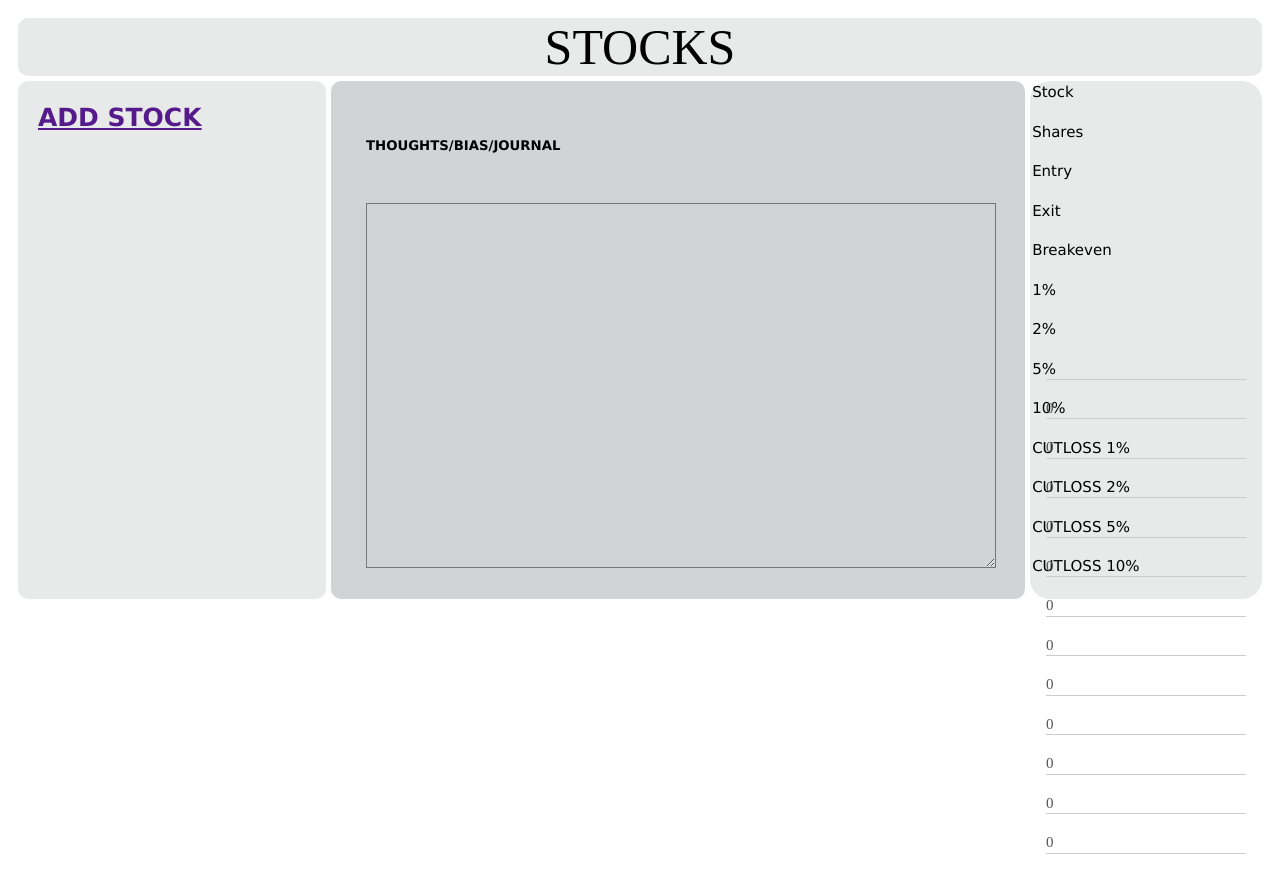
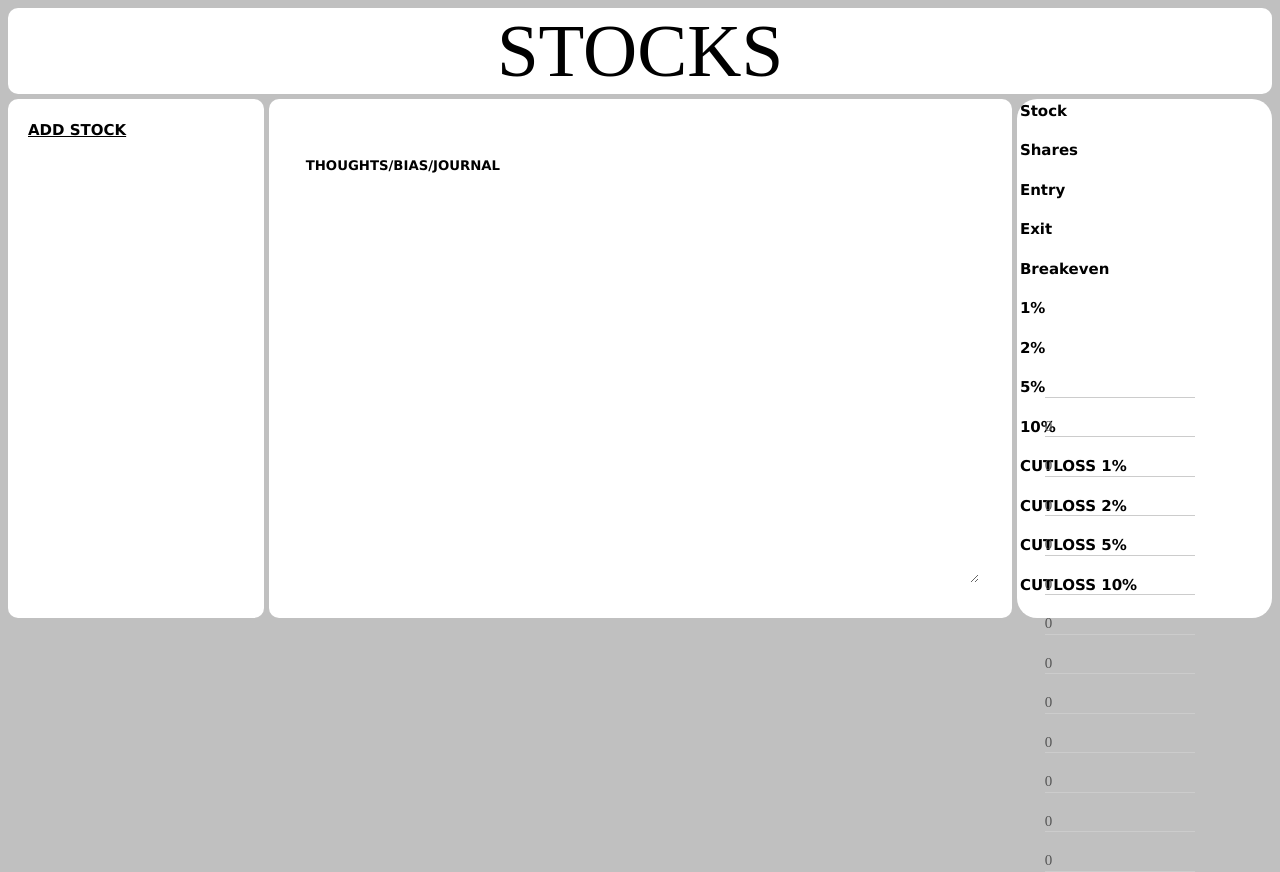
Before and after one commit to sabbaths/Stocks, a PHP site: page /stocks.php in a window 1280 px wide. Run offline with PHP 8.4, Linux system fonts and the light colour scheme; data that the repository does not hold is empty.

Commit message:
Add stock info gross and earning computations Change css to white and font colors

```diff
--- a/css/stocks.css
+++ b/css/stocks.css
@@ -4,11 +4,11 @@
 }
 
 .grid-item-1 > ul > li > a {
-
+  font-weight: bold;
 }
 
 body {
-  background-color: white;
+  background-color: silver;
 }
 
 .grid-item-1 { grid-area: menu; }
@@ -39,9 +39,9 @@ body {
 
 #header_title {
   color: black;
-  font-size: 50px;
+  font-size: 75px;
   text-align: center;
-  font-family: Aileron;
+  font-family: Simplifica;
   margin:0px;
 }
 
@@ -58,19 +58,17 @@ body {
     'menu main main main main right'
     'menu main main main main right';
   grid-gap: 5px;
-  /*background-color: #2196F3; */
-  grid-template-columns: 10% 60% 30;
-
-  padding: 10px;
+  background-color: silver;
+  grid-template-columns: 30% 40% 30;
 }
 
 .grid-item-4 {
-  background-color: #E8E9E9;
+  background-color: white;
   border-radius: 10px;
 }
 
 .grid-item-1 {
-  background-color: #E8E9E9;
+  background-color: white;
   border-radius: 10px;
 }
 
@@ -82,7 +80,7 @@ body {
 }
 
 .grid-item-2 {
-  background-color: #D1D3D4;
+  background-color: white;
   padding: 5%;
   border-radius: 10px;
 }
@@ -94,7 +92,7 @@ body {
 }
 
 .grid-item-3 {
-  background-color: #E8E9E9;
+  background-color: white;
   padding: 1%;
   border-radius: 20px;
 
@@ -103,6 +101,7 @@ body {
 .grid-item-3 > p{
   font-size: 15px;
   margin: 0;
+  font-weight: bold;
 
 }
 
@@ -120,16 +119,39 @@ body {
   padding: 10px 0px;
   position: relative;
   top: 50%;
-  width: 200px;
+  width: 150px;
 }
 
 #add_stock {
 	margin-left: 20px;
   margin-right:0px;
-  font-size: 25px;
+  font-size: 15px;
+  color: black;
 }
 
 #textarea_stock {
   width: 100%;
   height: 80%;
+    border-style: none;
+    border-color: Transparent;
+    overflow: auto;
 }
+
+.p_stock_info {
+
+}
+
+.span_gross {
+  color: black;
+  font-weight: bolder;
+}
+
+.span_loss {
+  font-weight: bolder;
+  color: red;
+}
+
+.span_earn {
+  font-weight: bolder;
+  color: green;
+}
--- a/stocks.php
+++ b/stocks.php
@@ -42,15 +42,15 @@
       <p>Shares</p><input id='input_shares' value=0 onfocusout='saveStockInfo()'>
       <p>Entry</p><input id='input_entry' value=0 onfocusout='compute()'>
       <p>Exit</p><input id='input_exit' value=0 onfocusout='saveStockInfo()'>
-      <p>Breakeven</p><input id='input_be' value=0 onfocusout='saveStockInfo()'>
-      <p>1%</p><input id='input_1' value=0 onfocusout='saveStockInfo()'>
-      <p>2%</p><input id='input_2' value=0 onfocusout='saveStockInfo()'>
-      <p>5%</p><input id='input_5' value=0 onfocusout='saveStockInfo()'>
-      <p>10%</p><input id='input_10' value=0 onfocusout='saveStockInfo()'>
-      <p>CUTLOSS 1%</p><input id='input_cl1' value=0 '>
-      <p>CUTLOSS 2%</p><input id='input_cl2' value=0 '>
-      <p>CUTLOSS 5%</p><input id='input_cl5' value=0 '>
-      <p>CUTLOSS 10%</p><input id='input_cl10' value=0 '>
+      <p class='p_stock_info' id='p_be'>Breakeven</p><input id='input_be' value=0 onfocusout='saveStockInfo()'>
+      <p class='p_stock_info' id='p_1'>1%</p><input id='input_1' value=0 onfocusout='saveStockInfo()'>
+      <p class='p_stock_info' id='p_2'>2%</p><input id='input_2' value=0 onfocusout='saveStockInfo()'>
+      <p class='p_stock_info' id='p_5'>5%</p><input id='input_5' value=0 onfocusout='saveStockInfo()'>
+      <p class='p_stock_info' id='p_10'>10%</p><input id='input_10' value=0 onfocusout='saveStockInfo()'>
+      <p class='p_stock_info' id='cl_1'>CUTLOSS 1%</p><input id='input_cl1' value=0 '>
+      <p class='p_stock_info' id='cl_2'>CUTLOSS 2%</p><input id='input_cl2' value=0 '>
+      <p class='p_stock_info' id='cl_5'>CUTLOSS 5%</p><input id='input_cl5' value=0 '>
+      <p class='p_stock_info' id='cl_10'>CUTLOSS 10%</p><input id='input_cl10' value=0 '>
     </div>
   </div>
 </body>
```
Also changed, not shown: javascript/stocks.js (+59 -9 lines).
